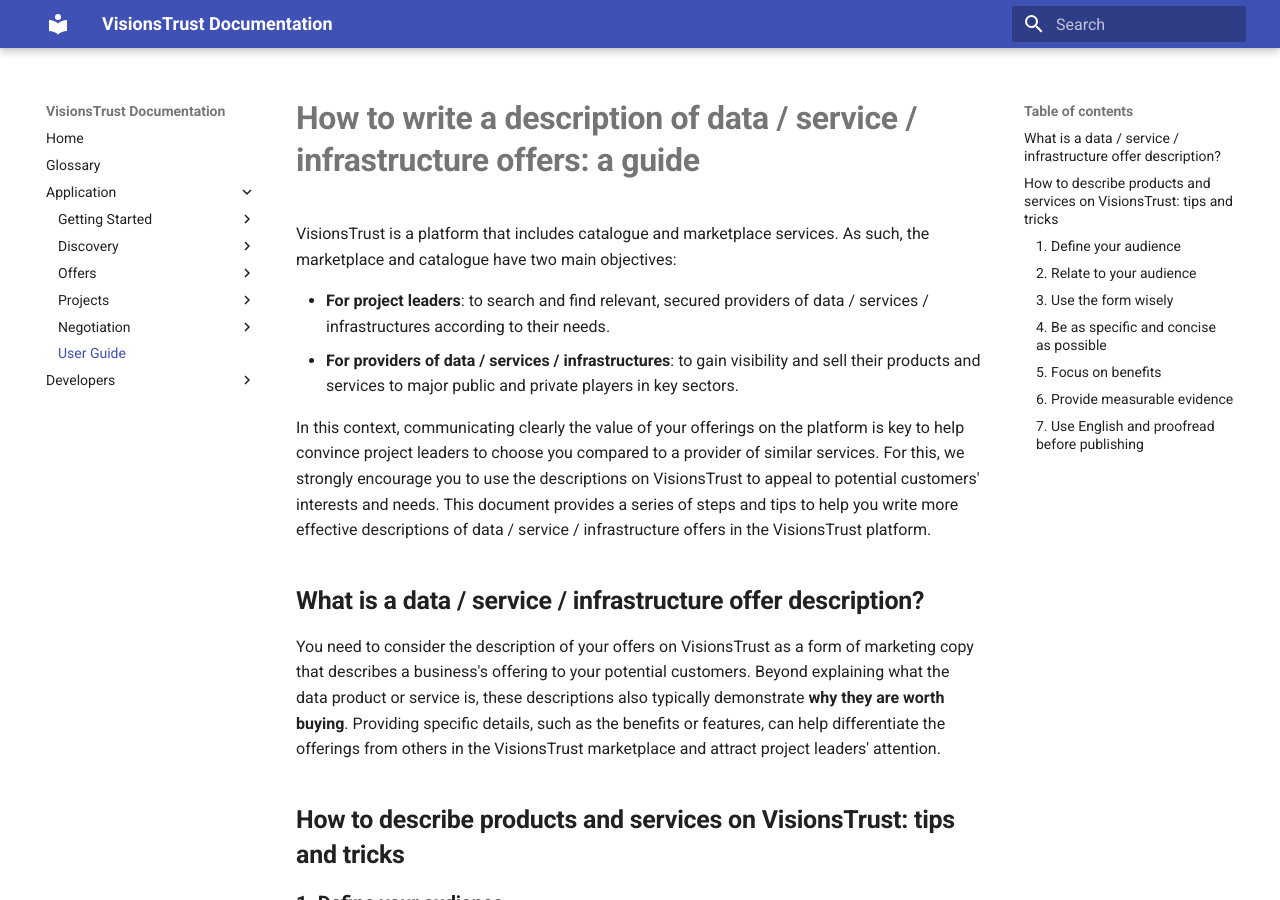
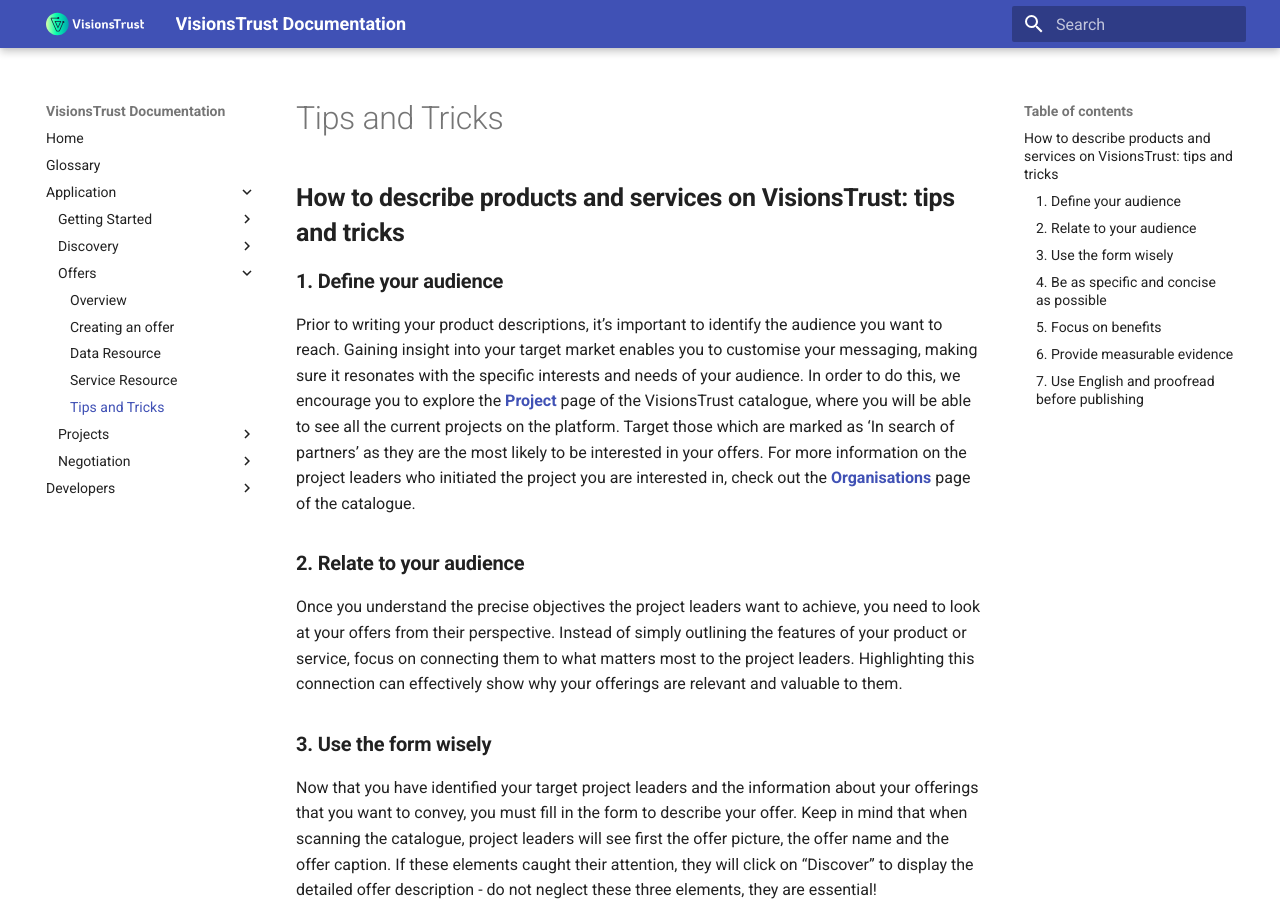
Before and after one commit to VisionsOfficial/visionstrust-docs, an MkDocs documentation site: the page built from docs/application/registering-resources/tips-and-tricks.md, in a window 1280 px wide and 900 px high. Built offline with MkDocs 1.6.1 and Material for MkDocs 9.7.7, drawn with Linux system fonts in a browser that asks for light colours; some of the changed text lies outside the part shown.

Commit message:
docs: move user guide to offers and change logos

```diff
--- a/docs/application/user-guide.md
+++ b/docs/application/registering-resources/tips-and-tricks.md
@@ -1,16 +1,3 @@
-# **How to write a description of data / service / infrastructure offers: a guide**
-
-VisionsTrust is a platform that includes catalogue and marketplace services. As such, the marketplace and catalogue have two main objectives:
-
-* **For project leaders**: to search and find relevant, secured providers of data / services / infrastructures according to their needs.
-* **For providers of data / services / infrastructures**: to gain visibility and sell their products and services to major public and private players in key sectors.
-
-In this context, communicating clearly the value of your offerings on the platform is key to help convince project leaders to choose you compared to a provider of similar services. For this, we strongly encourage you to use the descriptions on VisionsTrust to appeal to potential customers' interests and needs. This document provides a series of steps and tips to help you write more effective descriptions of data / service / infrastructure offers in the VisionsTrust platform.
-
-## **What is a data / service / infrastructure offer description?**
-
-You need to consider the description of your offers on VisionsTrust as a form of marketing copy that describes a business's offering to your potential customers. Beyond explaining what the data product or service is, these descriptions also typically demonstrate **why they are worth buying**. Providing specific details, such as the benefits or features, can help differentiate the offerings from others in the VisionsTrust marketplace and attract project leaders' attention.
-
 ## **How to describe products and services on VisionsTrust: tips and tricks**
 
 ### **1\. Define your audience**
@@ -25,7 +12,7 @@ Once you understand the precise objectives the project leaders want to achieve,
 
 Now that you have identified your target project leaders and the information about your offerings that you want to convey, you must fill in the form to describe your offer. Keep in mind that when scanning the catalogue, project leaders will see first the offer picture, the offer name and the offer caption. If these elements caught their attention, they will click on “Discover” to display the detailed offer description \- do not neglect these three elements, they are essential\!
 
-![](../images/user-guide/image-1.png)
+![](../../images/user-guide/image-1.png)
 *View from the VisionsTrust catalogue: the project leaders will see first the offer category, the offer image, title and caption.*
 
 The form to register your offer in the VisionsTrust catalogue consists in the following elements (all three are **mandatory**):
@@ -35,7 +22,7 @@ The form to register your offer in the VisionsTrust catalogue consists in the fo
 ***Example:***
 *Don’t: “Supportsquare NV (participating in MAIA-X)”*
 *The title does not clearly reflect what this offer is about.*
-*![](../images/user-guide/image-2.png)*
+*![](../../images/user-guide/image-2.png)*
 *Do: “VR/AR Training”*
 *This title allows one to immediately grasp what the offer consists in.*
 
@@ -43,16 +30,16 @@ The form to register your offer in the VisionsTrust catalogue consists in the fo
 
 **Example:**
 *Don’t: repeat the offer title in the offer caption:*
-![](../images/user-guide/image-3.png)
+![](../../images/user-guide/image-3.png)
 
 *Do: Catchy, short sentence that illustrates simply the value and uniqueness of the offer: “Transform a PDF document into an insightful Digital Twin.”*
-![](../images/user-guide/image-4.png)
+![](../../images/user-guide/image-4.png)
 
 * **Detailed offer description**: You have 2000 characters to provide an effective description. We encourage you to combine both bullet points and plain paragraphs. Using paragraphs allows you to craft a narrative around your offer, highlighting the reasons why it’s a worthwhile purchase. This approach also provides an opportunity to showcase your brand’s unique voice, whether through a lighthearted, conversational style or a more formal tone. To complement these descriptions, adding bullet-point lists with concise phrases will outline key features or specifications.
 
 **Example:**
 *Do: use the detailed description to give context, and details to the potential customer.*
-**![](../images/user-guide/image-5.png)**
+**![](../../images/user-guide/image-5.png)**
 
 You have the opportunity to also add **an image** to your offer, even if this is non-mandatory, we strongly recommend that you do it. Images are an effective method of garnering customers' attention and helping them understand your offers. This will increase your visibility and make your offer more appealing to prospective customers. Please upload only high quality images:
 
@@ -60,7 +47,7 @@ You have the opportunity to also add **an image** to your offer, even if this is
 * Maximum resolution: 1200x800 pixels
 * Recommended formats: JPEG or PNG.
 
-Do not neglect or forget to fill out the **Offer settings tab**, this is where you can indicate  the policy, pricing and add resources to your offer. Without these elements, you will not be able to publish the offer on the catalogue. ![](../images/user-guide/image-6.png)
+Do not neglect or forget to fill out the **Offer settings tab**, this is where you can indicate  the policy, pricing and add resources to your offer. Without these elements, you will not be able to publish the offer on the catalogue. ![](../../images/user-guide/image-6.png)
 
 ### **4\. Be as specific and concise as possible**
 
--- a/mkdocs.yml
+++ b/mkdocs.yml
@@ -14,6 +14,8 @@ plugins:
 markdown_extensions:
   - attr_list
 theme:
+  logo: assets/logo.svg
+  favicon: assets/favicon.ico
   name: material
   features:
     - content.action.edit
@@ -40,6 +42,7 @@ nav:
       - Creating an offer: application/registering-resources/creating-an-offer.md
       - Data Resource: application/registering-resources/data-resources.md
       - Service Resource: application/registering-resources/service-resources.md
+      - Tips and Tricks: application/registering-resources/tips-and-tricks.md
     - Projects:
       - Overview: application/projects/overview.md
       - Creating a Project: application/projects/creating-a-project.md
@@ -52,7 +55,6 @@ nav:
         - Invitations: application/negotiation/invitations.md
         - Join Requests: application/negotiation/join-requests.md
         - Negotiation Process: application/negotiation/negotiation.md
-    - User Guide: application/user-guide.md
   - Developers:
     - Guide: guide/guide.md
     - Requirements: guide/requirements.md
```
Also changed, not shown: docs/assets/favicon.ico (added), docs/assets/logo.svg (added).
